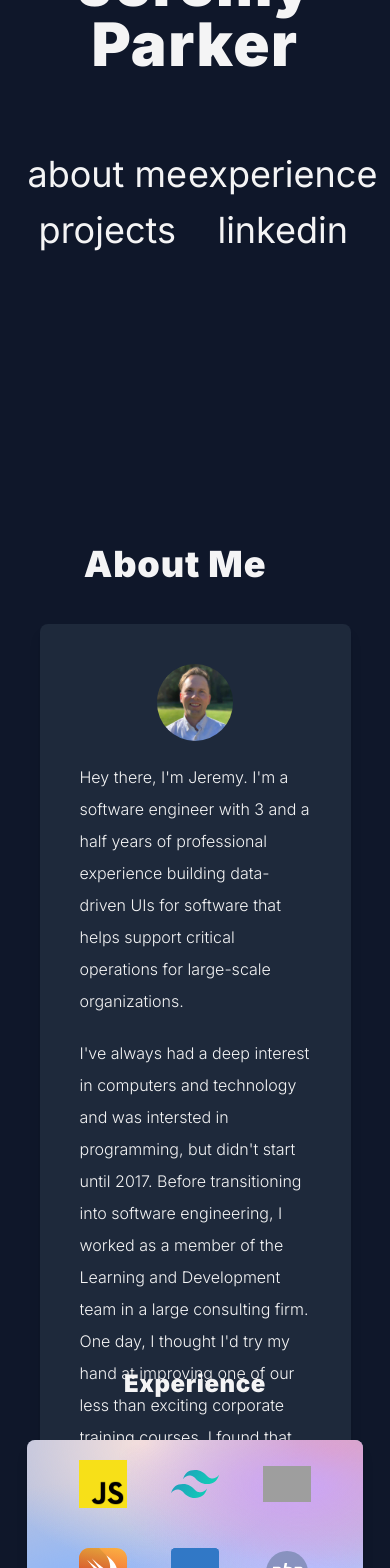
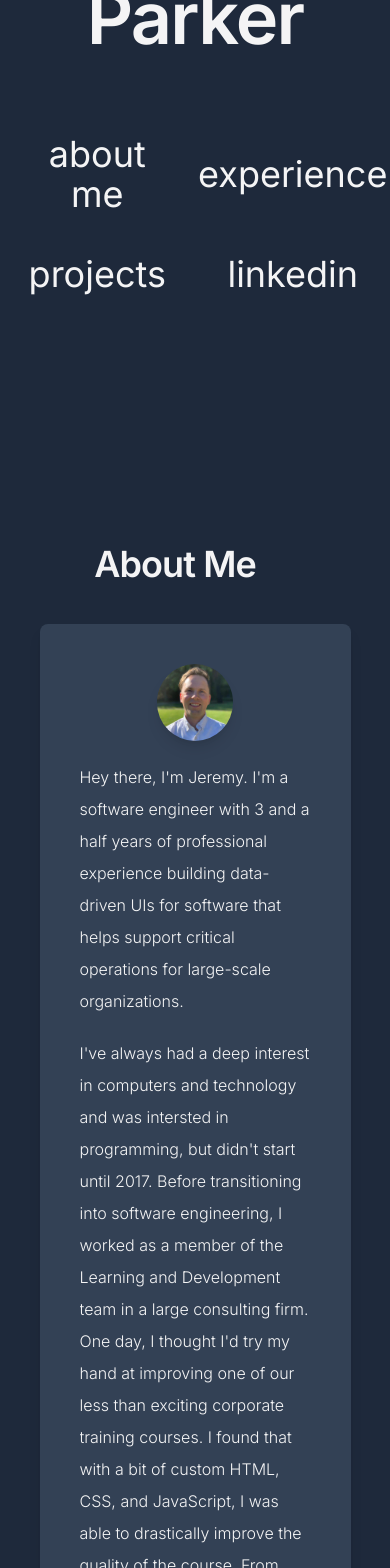
Before and after one commit to jrobinparker/portfolio-2025, a React (Vite) app: page / in a window 390 px wide. Shown: the part 320-1888 px from the top of the page. Built offline with nearby package versions, Linux system fonts and the light colour scheme; grey boxes are pictures that could not be loaded.

Commit message:
Clean up

```diff
--- a/src/components/AboutMe.tsx
+++ b/src/components/AboutMe.tsx
@@ -4,14 +4,14 @@ import '../App.css'
 
 export default function AboutMe() {
   return (
-    <div className="h-screen pt-5 pr-10 pb-10">
-      <h1 className="mb-10 text-4xl sm:max-md:text-2xl" id="about">About Me</h1>
+    <div className="h-screen pt-5 pr-10 pb-10 place-content-center" id="about">
+      <h1 className="mb-10 text-4xl sm:max-md:text-2xl">About Me</h1>
       <Card cardType="about">
         <div className="flex max-xl:flex-col max-xl:h-auto place-items-center max-xl:overflow-hidden">
           <div className="w-1/3 max-xl:mb-5 flex flex-col place-items-center">
-            <img src={profileImg} className="rounded-full place-items-center"/>
+            <img src={profileImg} className="rounded-full place-items-center shadow-lg"/>
           </div>
-          <div className="w-2/3 text-left xl:ml-10 leading-loose max-xl:!w-full place-self-start overflow-scroll">
+          <div className="w-2/3 text-left xl:ml-10 leading-loose max-xl:!w-full place-self-start max-xl:overflow-scroll">
             <h2 className="mb-5">
               Hey there, I'm Jeremy. I'm a software engineer with 3 and a half years of professional experience building data-driven UIs for
               software that helps support critical operations for large-scale organizations.
--- a/src/components/Card/Card.tsx
+++ b/src/components/Card/Card.tsx
@@ -19,7 +19,7 @@ export default function Card({ children, expIdx, cardType }: CardProps) {
 
     return (
         <div className={`xl:m-5 min-w-[300px] h-[700px] w-full ${cardType === 'exp' && `max-xl:h-auto max-xl:mx-5`} ${cardType === 'proj' && 'max-sm:h-1/3 max-sm:mb-5'} ${cardType === 'about' && 'h-auto max-xl:mx-5'}`} ref={cardRef}>
-            <div className={`flex rounded-lg bg-slate-800 shadow-lg flex-col h-full xl:flex-row min-h-[300px] w-full justify-start ${cardType === 'exp' && `max-xl:pb-5 max-xl:h-auto`} ${(cardType === 'proj' && 'xl:flex-col max-xl:h-auto xl:h-auto max-xl:max-w-[900px] max-xl:place-items-center mb-20')} ${cardType === 'about' && 'p-10 xl:h-auto xl:max-h-[1000px]'}`}>
+            <div className={`flex rounded-lg bg-slate-700 shadow-lg flex-col h-full xl:flex-row min-h-[300px] w-full justify-start ${cardType === 'exp' && `max-xl:pb-5 max-xl:h-auto`} ${(cardType === 'proj' && 'xl:flex-col max-xl:h-auto xl:h-auto max-xl:max-w-[900px] max-xl:place-items-center mb-20')} ${cardType === 'about' && 'p-10 xl:h-auto max-xl:max-h-[1000px]'}`}>
                 {children}
             </div>
         </div>
--- a/src/components/Card/CardImageContainer.tsx
+++ b/src/components/Card/CardImageContainer.tsx
@@ -1,21 +1,5 @@
-import { useLayoutEffect, useMemo, useRef, MutableRefObject } from 'react';
-
-const COLORS = [
-  'hsl(10deg, 56%, 91%)',
-  'hsl(0deg, 59%, 88%)',
-  'hsl(316deg, 72%, 86%)',
-  'hsl(267deg, 84%, 81%)',
-  'hsl(343deg, 81%, 75%)',
-  'hsl(350deg, 65%, 77%)',
-  'hsl(23deg, 92%, 75%)',
-  'hsl(41deg, 86%, 83%)',
-  'hsl(115deg, 54%, 76%)',
-  'hsl(170deg, 57%, 73%)',
-  'hsl(189deg, 71%, 73%)',
-  'hsl(199deg, 76%, 69%)',
-  'hsl(217deg, 92%, 76%)',
-  'hsl(232deg, 97%, 85%)'
-];
+import { useLayoutEffect, useRef, MutableRefObject } from 'react';
+import generateGradient from '../../helpers/generateGradient';
 
 interface CardImageContainerProps {
   children: React.ReactNode;
@@ -25,27 +9,10 @@ interface CardImageContainerProps {
 export default function CardImageContainer({ children, cardType }: CardImageContainerProps) {
   const gradientRef: MutableRefObject<HTMLDivElement | null> = useRef(null);
 
-  const shuffledColors = useMemo(() => {
-    return COLORS.map((val) => ({ val, sort: Math.random() }))
-		.sort((a, b) => a.sort - b.sort)
-		.map(({ val }) => val);
-  }, []);
-
   useLayoutEffect(() => {
     if (!gradientRef.current) return;
-		const randomNumOfLayers = Math.floor(Math.random() * 9) + 1;
-		const meshGradients = [];
 
-		for (let i = 0; i < randomNumOfLayers; i++) {
-			const start = Math.floor(Math.random() * 100);
-			const end = Math.floor(Math.random() * 100);
-
-			meshGradients.push(
-				`radial-gradient(at ${Number(start)}% ${Number(end)}%, ${shuffledColors[i]} 0px, transparent 50%)`
-			);
-		}
-
-    gradientRef.current.style.background = meshGradients.join(', ')
+    gradientRef.current.style.background = generateGradient();
   });
 
     return (
--- a/src/components/Experience/Experience.tsx
+++ b/src/components/Experience/Experience.tsx
@@ -39,8 +39,8 @@ export default function Experience() {
   }
 
   return (
-    <div className="h-screen flex flex-col place-items-center">
-      <h1 className="mb-10 text-4xl max-xl:text-2xl" id="exp">Experience</h1>
+    <div className="h-screen flex flex-col place-items-center place-content-center" id="exp">
+      <h1 className="mb-10 text-4xl max-xl:text-2xl">Experience</h1>
         <div className="flex place-items-center place-content-center h-auto">
           <ChevronLeft className="place-self-center cursor-pointer hover:animate-pulse" size={64} strokeWidth={3} onClick={debouncedClick('backward')} />
           <Card cardType="exp" expIdx={expIdx}>
--- a/src/components/Home.tsx
+++ b/src/components/Home.tsx
@@ -1,12 +1,12 @@
 export default function Home() {
   function handleClick(id: string): void {
-    document.getElementById(id)?.scrollIntoView();
+    document.getElementById(id)?.scrollIntoView({ behavior: 'smooth' });
   }
 
   return (
-    <div className="h-dvh flex flex-col place-content-center">
-      <h1 className="text-6xl">Jeremy Parker</h1>
-      <div className="grid grid-cols-2 gap-x-0 gap-y-4 self-center place-items-center mt-20">
+    <div className="h-screen flex flex-col place-content-center">
+      <h1 className="text-7xl text-center">Jeremy Parker</h1>
+      <div className="grid grid-cols-2 gap-10 self-center place-items-center mt-20">
         <span className="text-4xl cursor-pointer hover:animate-pulse" onClick={() => handleClick('about')}>about me</span>
         <span className="text-4xl cursor-pointer hover:animate-pulse" onClick={() => handleClick('exp')}>experience</span>
         <span className="text-4xl cursor-pointer hover:animate-pulse" onClick={() => handleClick('proj')}>projects</span>
--- a/src/components/Projects/Projects.tsx
+++ b/src/components/Projects/Projects.tsx
@@ -5,8 +5,8 @@ import projectsList from './projectsList.ts';
 
 export default function Projects() {
   return (
-    <div className="h-screen flex flex-col">
-      <h1 className="mb-10 text-4xl sm:max-md:text-2xl" id="proj">Projects</h1>
+    <div className="h-screen flex flex-col" id="proj">
+      <h1 className="mb-10 text-4xl sm:max-md:text-2xl">Projects</h1>
         <div className="flex flex-col xl:flex-row max-xl:self-center">
           {projectsList.map(proj => {
             return (
--- /dev/null
+++ b/src/helpers/generateGradient.ts
@@ -0,0 +1,36 @@
+const COLORS = [
+    'hsl(10deg, 56%, 91%)',
+    'hsl(0deg, 59%, 88%)',
+    'hsl(316deg, 72%, 86%)',
+    'hsl(267deg, 84%, 81%)',
+    'hsl(343deg, 81%, 75%)',
+    'hsl(350deg, 65%, 77%)',
+    'hsl(23deg, 92%, 75%)',
+    'hsl(41deg, 86%, 83%)',
+    'hsl(115deg, 54%, 76%)',
+    'hsl(170deg, 57%, 73%)',
+    'hsl(189deg, 71%, 73%)',
+    'hsl(199deg, 76%, 69%)',
+    'hsl(217deg, 92%, 76%)',
+    'hsl(232deg, 97%, 85%)'
+  ];
+
+export default function() {
+    const shuffledColors = COLORS.map((val) => ({ val, sort: Math.random() }))
+            .sort((a, b) => a.sort - b.sort)
+            .map(({ val }) => val);
+
+    const randomNumOfLayers = Math.floor(Math.random() * 9) + 1;
+    const meshGradients = [];
+
+    for (let i = 0; i < randomNumOfLayers; i++) {
+        const start = Math.floor(Math.random() * 100);
+        const end = Math.floor(Math.random() * 100);
+
+        meshGradients.push(
+            `radial-gradient(at ${Number(start)}% ${Number(end)}%, ${shuffledColors[i]} 0px, transparent 50%)`
+        );
+    }
+
+    return meshGradients.join(', ');
+}
--- a/src/index.css
+++ b/src/index.css
@@ -5,7 +5,7 @@
 body {
   display: flex;
   flex-direction: column;
-  @apply bg-slate-900 text-zinc-100 h-dvh w-dvw box-border;
+  @apply bg-slate-800 text-zinc-100 h-dvh w-dvw box-border;
   font-family: 'Inter';
   overflow-x: hidden;
   padding-left: 5%;
@@ -13,8 +13,8 @@ body {
 }
 
 h1 {
+  @apply tracking-tight;
   font-weight: 600;
-  @apply tracking-wide;
 }
 
 h2 {
--- a/src/main.tsx
+++ b/src/main.tsx
@@ -1,7 +1,7 @@
 import { createRoot } from 'react-dom/client';
 import App from './App.tsx';
 import '@fontsource/inter';
-import "@fontsource/inter/900.css";
+import "@fontsource/inter/600.css";
 import '@fontsource/inter/300.css';
 import './index.css';
 
```
